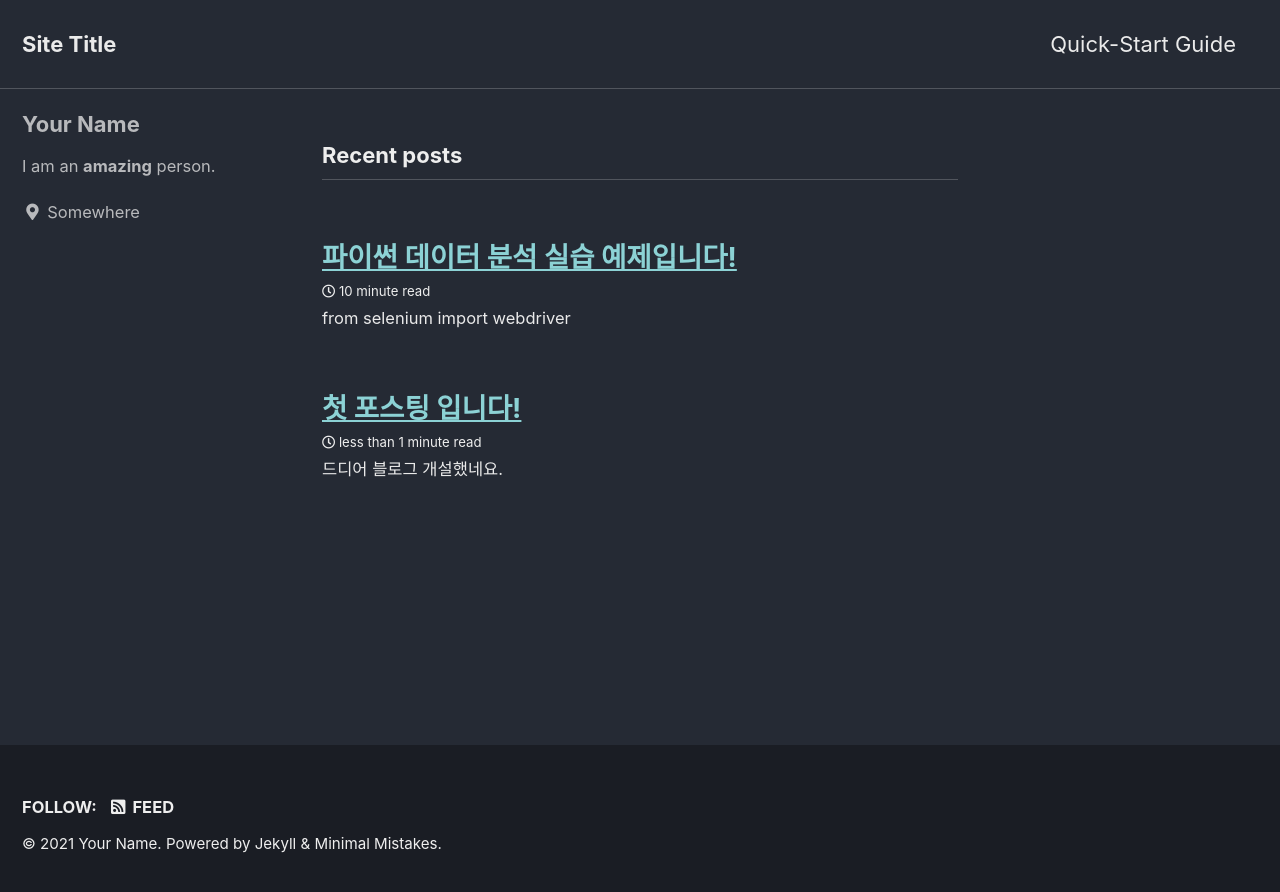
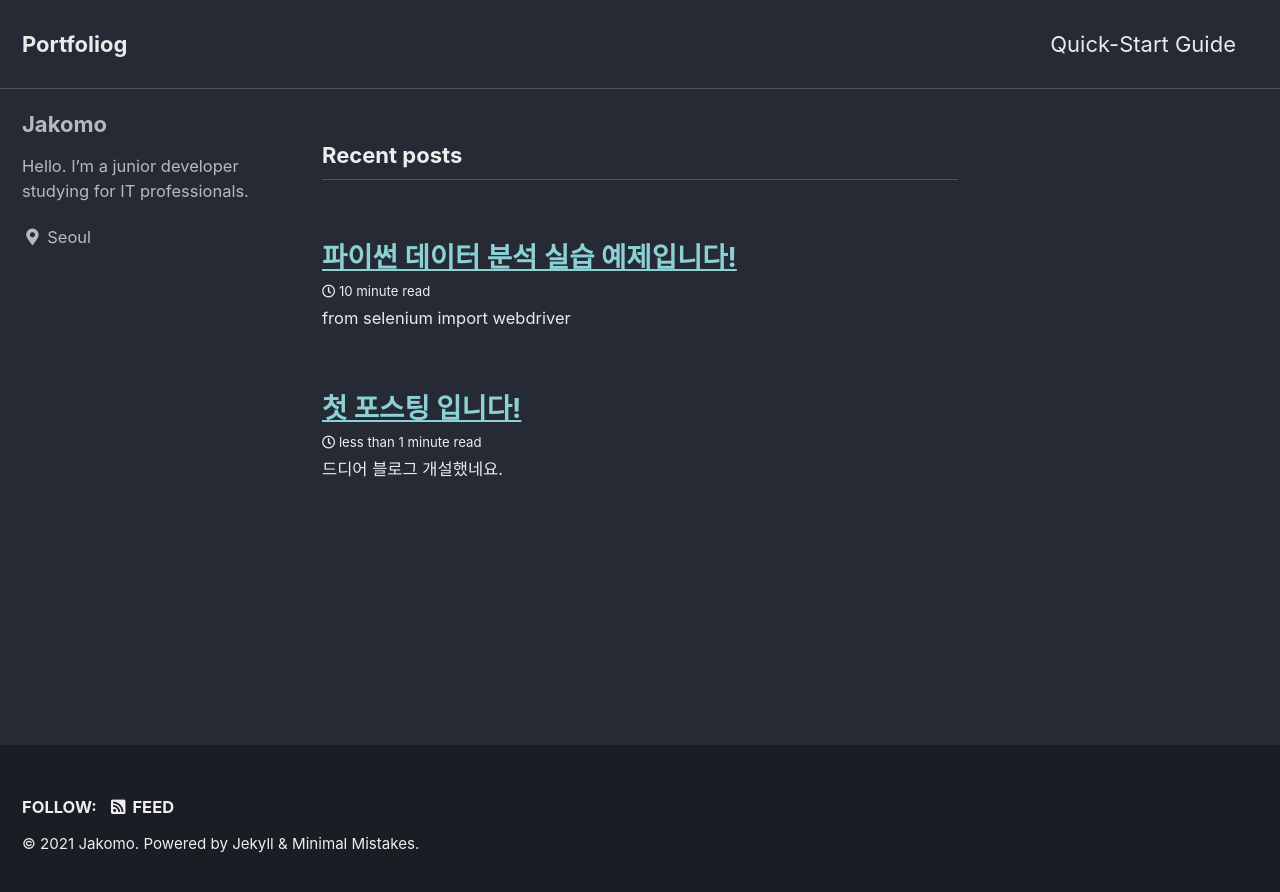
Before and after one commit to SHIN2712/SHIN2712.github.io, a Jekyll site: the page built from index.html, in a window 1280 px wide. Shown: the top 892 px of the page. Built offline with Jekyll 4.4.1, drawn with Linux system fonts in a browser that asks for light colours; cached includes are drawn as plain includes; the list of posts is cut into pages by our own code.

Commit message:
Update _config.yml

```diff
--- a/_config.yml
+++ b/_config.yml
@@ -16,10 +16,10 @@ minimal_mistakes_skin    : "dark" # "air", "aqua", "contrast", "dark", "dirt", "
 
 # Site Settings
 locale                   : "en-US"
-title                    : "Site Title"
+title                    : "Portfoliog"
 title_separator          : "-"
 subtitle                 : # site tagline that appears below site title in masthead
-name                     : "Your Name"
+name                     : "Jakomo"
 description              : "An amazing website."
 url                      : "https://SHIN2712.github.io"
 baseurl                  : # the subpath of your site, e.g. "/blog"
@@ -93,15 +93,15 @@ analytics:
 
 # Site Author
 author:
-  name             : "Your Name"
+  name             : "Jakomo"
   avatar           : # path of avatar image, e.g. "/assets/images/bio-photo.jpg"
-  bio              : "I am an **amazing** person."
-  location         : "Somewhere"
+  bio              : "Hello. I’m a junior developer studying for IT professionals."
+  location         : "Seoul"
   email            :
   links:
     - label: "Email"
       icon: "fas fa-fw fa-envelope-square"
-      # url: "mailto:your.name@email.com"
+      # url: "mailto:jeongho2712@gmail.com"
     - label: "Website"
       icon: "fas fa-fw fa-link"
       # url: "https://your-website.com"
```
